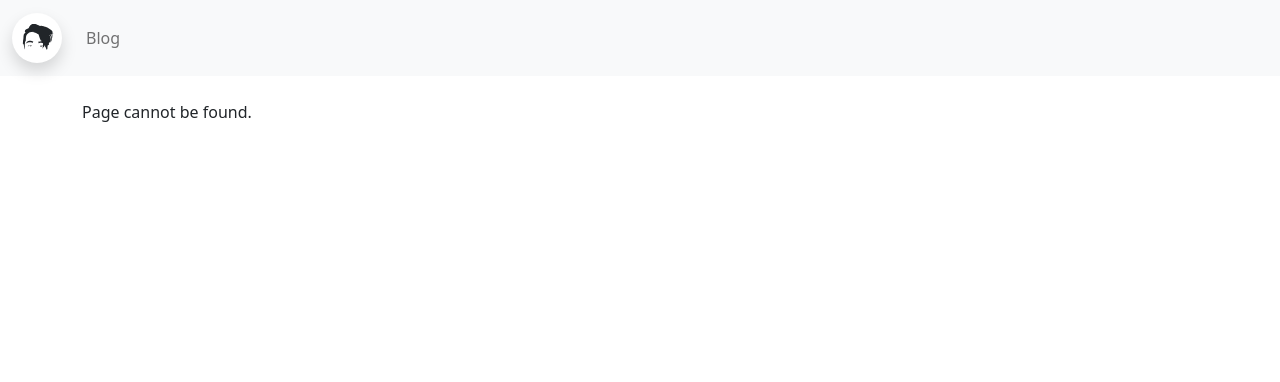
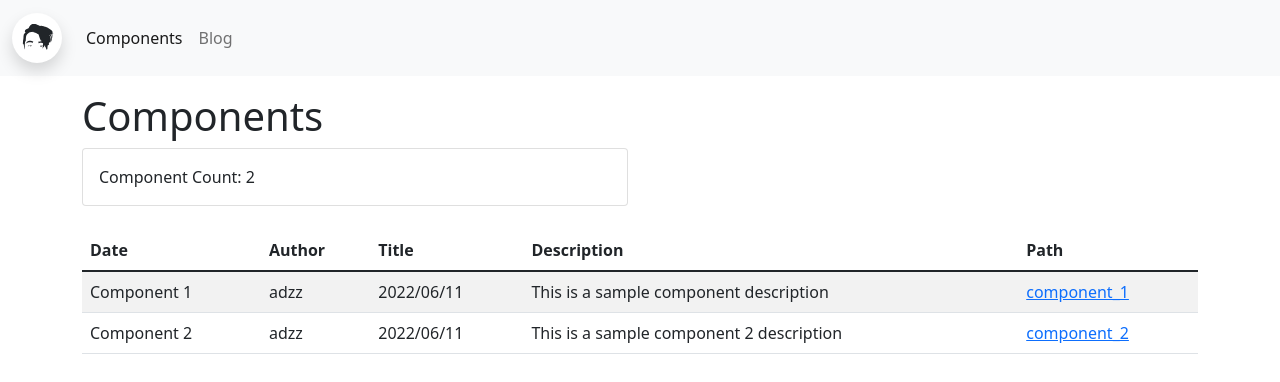
Before and after one commit to adzzdev/spot, a React (Create React App) app: page /component in a window 1280 px wide. Shown: the top 382 px of the page. Built offline with nearby package versions, Linux system fonts and the light colour scheme.

Commit message:
added Component Index template.

```diff
--- a/src/application.jsx
+++ b/src/application.jsx
@@ -13,6 +13,7 @@ import BlogHome from './blog/BlogHome';
 import BlogDetails from './blog/BlogDetails';
 import About from './pages/About';
 import Staging from './pages/Staging';
+import ComponentIndex from './pages/Component';
 
 
 export default function Application(props) {
@@ -37,6 +38,9 @@ export default function Application(props) {
                             <Route path="blog" element={<BlogHome/>}></Route>
                             <Route path="blog/:id" element={<BlogDetails></BlogDetails>}></Route>
 
+                            <Route path="component" element={<ComponentIndex/>}></Route>
+                            <Route path="component/:name" element={<div className='display-6 mt-4'>Component Details JSX here.</div>}></Route>
+
                             <Route path="about" element={<About/>}></Route>
 
                             <Route path="staging" element={<Staging/>}></Route>
--- a/src/components/Topbar/Topbar.jsx
+++ b/src/components/Topbar/Topbar.jsx
@@ -20,11 +20,11 @@ export default function Topbar() {
         </button>
         <div className="collapse navbar-collapse" id="navbarSupportedContent">
           <ul className="navbar-nav me-auto mb-2 mb-lg-0">
-            {/* <li className="nav-item">
-              <NavLink className="nav-link disabled" aria-current="page" to="components">
+            <li className="nav-item">
+              <NavLink className="nav-link" aria-current="page" to="component">
                 Components
               </NavLink>
-            </li> */}
+            </li>
             <li className="nav-item">
               <NavLink className="nav-link" aria-current="page" to="blog">
                 Blog
--- /dev/null
+++ b/src/pages/Component.jsx
@@ -0,0 +1,57 @@
+import Table from "../components/Table/TableFactory";
+
+const COMPONENTS = [
+    {
+        "title": "Component 1",
+        "author": "adzz",
+        "dateCreated": "2022/06/11",
+        "description": "This is a sample component description",
+        "path": {
+            "value": "component_1",
+            "link": "comp1",
+            "type": "link"
+        },
+    },
+    {
+        "title": "Component 2",
+        "author": "adzz",
+        "dateCreated": "2022/06/11",
+        "description": "This is a sample component 2 description",
+        "path": {
+            "value": "component_2",
+            "link": "comp2",
+            "type": "link"
+        },
+    },
+
+]
+
+
+
+
+export default function ComponentIndex(){
+
+    const tableColumns = ["Date", "Author", "Title", "Description", "Path"];
+    return (
+        <>
+            <div className="mt-3">
+                <h1>Components</h1>
+            </div>
+            <section className="content">
+                <div className="row">
+                    <div className="col-lg-6 col-12 mt-lg-0 mt-1">
+                        <div class="card">
+                            <div class="card-body">
+                                Component Count: {COMPONENTS.length}
+                            </div>
+                        </div>
+                    </div>
+                    {/* Tabular Report */}
+                    <div className="pt-4 pb-4">
+                        <Table name="default" header={tableColumns} data={COMPONENTS}></Table>
+                    </div>
+                </div>
+            </section>
+        </>
+    )
+}
```
Also changed, not shown: 1 other file (tests, documents, lock files or other folders).
